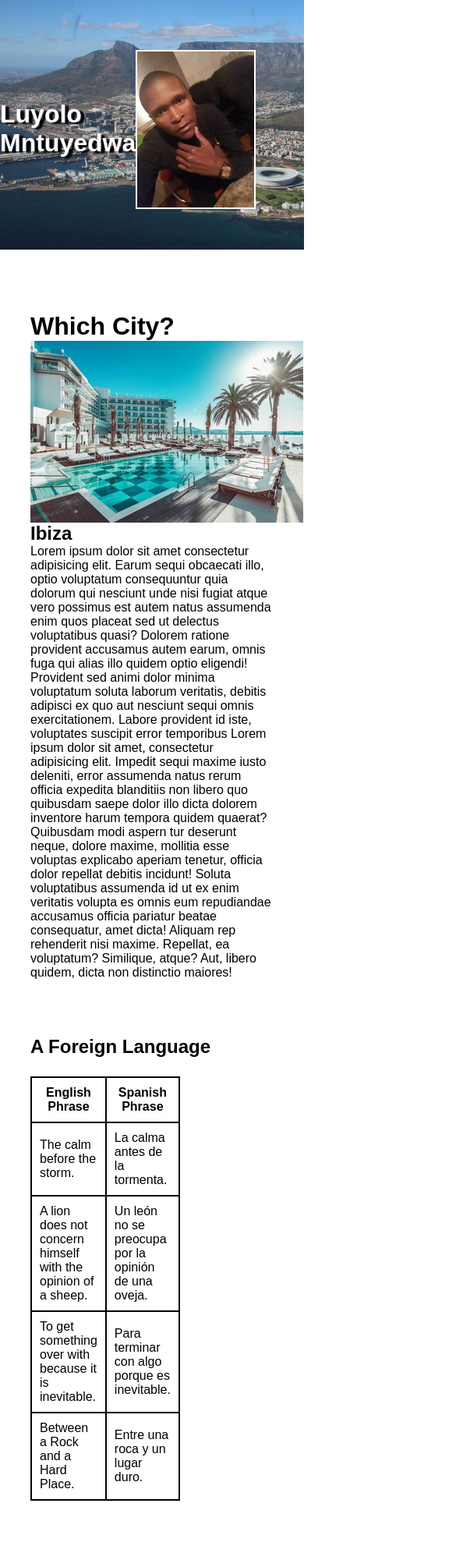
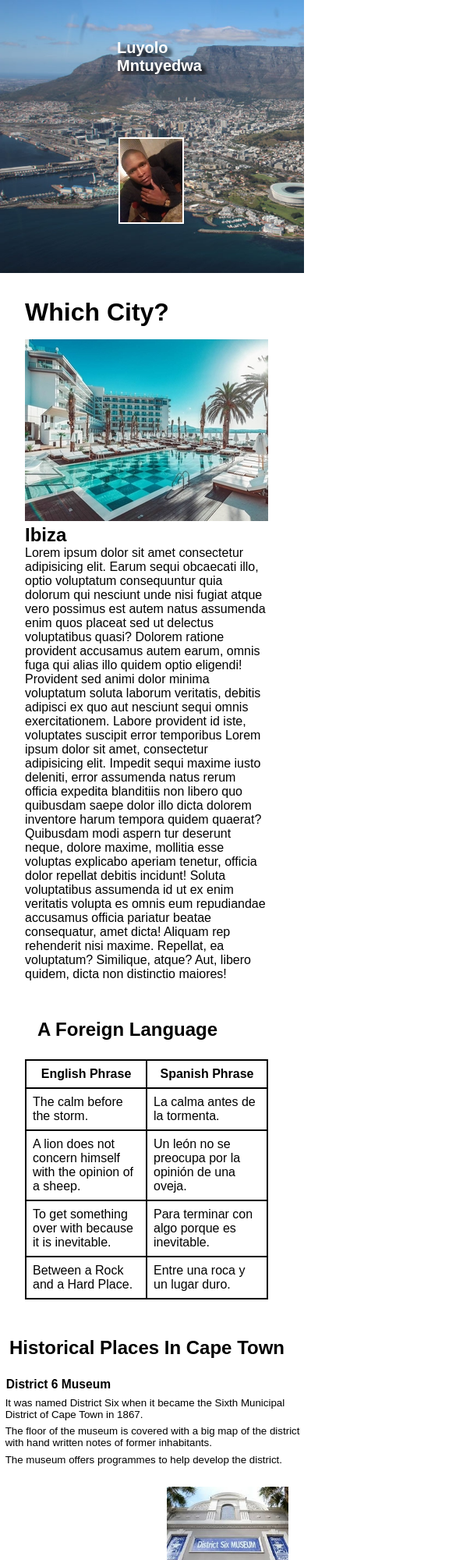
Before and after one commit to LuyoloLuja/My-Webpage, a plain HTML site: page my-webpage.html in a window 390 px wide. Shown: the top 2000 px of the page at 78% size, 585 px wide, since content can reach past the window. Drawn offline with Linux system fonts and the light colour scheme.

Commit message:
responsiveness changes

```diff
--- a/my-webpage.html
+++ b/my-webpage.html
@@ -50,23 +50,23 @@
         <h2>A Foreign Language</h2>
         <table>
             <tr>
-                <th scope="col">English Phrase</th>
-                <th scope="col">Spanish Phrase</th>
+                <th>English Phrase</th>
+                <th>Spanish Phrase</th>
             </tr>
-            <tr scope="row">
+            <tr>
                 <td>The calm before the storm.</td>
                 <td>La calma antes de la tormenta.</td>
             </tr>
 
-            <tr scope="row">
+            <tr>
                 <td>A lion does not concern himself with the opinion of a sheep.</td>
                 <td>Un león no se preocupa por la opinión de una oveja.</td>
             </tr>
-            <tr scope="row">
+            <tr>
                 <td>To get something over with because it is inevitable.</td>
                 <td>Para terminar con algo porque es inevitable.</td>
             </tr>
-            <tr scope="row">
+            <tr>
                 <td>Between a Rock and a Hard Place.</td>
                 <td>Entre una roca y un lugar duro.</td>
             </tr>
@@ -88,7 +88,7 @@
             </ul>
 
         </div>
-        <img src="Images/district.jpg">
+        <img class="districtImg" src="Images/district.jpg">
 
         <div class="city-hall">
             <h3>City Hall</h3>
@@ -116,7 +116,7 @@
 
     <footer>
         <p>
-            &copy; Luyolo Mntuyedwa 2020
+            &copy; Luyolo Mntuyedwa @codeX 2020
         </p>
     </footer>
 
--- a/stylsheet.css
+++ b/stylsheet.css
@@ -1,48 +1,59 @@
 * {
+    font-family: Arial, Helvetica, sans-serif;
+    width: 100%;
     padding: 0px;
     margin: 0px;
-    font-family: Arial, Helvetica, sans-serif;
+    overflow-x: hidden;
 }
 .header {
-    background-image: url(./Images/table-mountain.jpg);
-    width: 100%;
-    height: 20em;
-    background-repeat: repeat;
+    background-image: url('./Images/table-mountain.jpg');
+    height: 350px;
     background-size: cover;
 }
-.frontal {
+.header .frontal {
     display: flex;
-    justify-content: space-around;
 }
-.frontal .name {
-    color: white;
-    text-shadow: 5px 2px 2px black;
+.header .frontal .name {
+    overflow: visible;
+    margin-left: 10em;
+    margin-top: 10em;
+    color: #fff;
+    text-shadow: 5px 5px 5px black;
+}
+.header .frontal img {
+    overflow-x: visible;
     margin-top: 8em;
-}
-.frontal img {
-    border: 2px solid white;
-    margin-top: 4em;
-    margin-right: 10em;
+    margin-right: 20%;
+    width: 200px;
+    border: 2px solid #fff;
 }
 .which-city {
     width: 80%;
-    margin: auto;
-    margin-top: 5em;
+    margin: 6em;
 }
 .which-city img {
+    width: 350px;
     float: left;
-    padding-right: 2em;
+    margin-right: 1em;
+}
+.which-city h2{
+    overflow-x: visible;
+}
+.which-city p {
+    overflow-x: visible;
 }
 .language {
+    overflow-x: visible;
     width: 80%;
-    margin-left: 10%;
+    margin-left: 6em;
 }
 .language h2 {
-    padding-bottom: 1em;
     margin-top: 3em;
+    margin-bottom: 1em;
 }
 .language table {
-    width: 60%;
+    table-layout: fixed;
+    width: 70%;
     border: 2px solid #000;
     border-collapse: collapse;
 }
@@ -51,28 +62,35 @@
 }
 .language table th, tr, td {
     border: 2px solid #000;
-    padding: 10px;
+    padding: 0.5em;
 }
 .placesHeader h2 {
     margin-top: 3em;
     margin-bottom: 1em;
-    padding-left: 10%;
+    padding-left: 3em;
 }
 .places {
+    margin-left: 1.5em;
+    overflow-x: visible;
     display: flex;
-    margin: 1em;
     font-size: smaller;
+    width: 95%;
+}
+.places ul li {
+    list-style-type: none;
+    margin: 0.5em;
+    overflow-x: visible;
+    text-shadow: 5px 5px 8px black;
 }
 .places h3 {
-    margin-left: 1em;
-}
-.places ul li {
-    margin: 5px;
-    margin-left: 2em;
+    margin-left: 0.5em;
 }
 .places img {
+    margin: 1.5em;
     box-shadow: 5px 2px 10px black;
+    width: 70%;
 }
+
 footer {
     margin-top: 5em;
     background-color: silver;
@@ -80,6 +98,81 @@ footer {
     padding: 2em;
     color: gray;
     font-style: italic;
+    font-size: small;
+}
+
+
+@media only screen and (max-width: 600px){
+
+    * {
+        margin: 0px;
+        padding: 0px;
+    }
+    .header {
+        width: 100%;
+        background-size: cover;
+    }
+    .header .frontal {
+        display: inline-block;
+    }
+    .header .frontal .name {
+        font-size: 10px;
+        margin-top: 5em;
+        margin-left: 15em;
+    }
+    .header .frontal img {
+        width: 80px;
+        margin-left: 9.5em;
+        margin-top: 5em;
+    }
+    .which-city {
+        margin: 2em;
+    }
+    .which-city img {
+        float: none;
+        margin-top: 1em;
+    }
+    .language {
+        margin: 0;
+        width: 100%;
+    }
+    .language h2 {
+        margin-top: 2em;
+        margin-left: 2em;
+        margin-bottom: 1em;
+    }
+    .language table {
+        width: 80%;
+        margin-left: 2em;
+    }
+    .placesHeader h2 {
+        margin-top: 2em;
+        margin-bottom: 1em;
+        padding-left: 0.5em;
+    }
+    .places {
+        display: inline;
+        width: 100%;
+        margin: 0;
+        overflow: visible;
+    }
+    .places .district6 h3 {
+        float: left;
+    }
+    .places ul {
+        text-shadow: none;
+        float: right;
+    }
+    .places ul li {
+        text-shadow: none;
+    }
+    .places .districtImg {
+        float: right;
+    }
+    .places img {
+        box-shadow: none;
+        width: 40%;
+    }
 }
 /*  link for my page */
 a {
```
